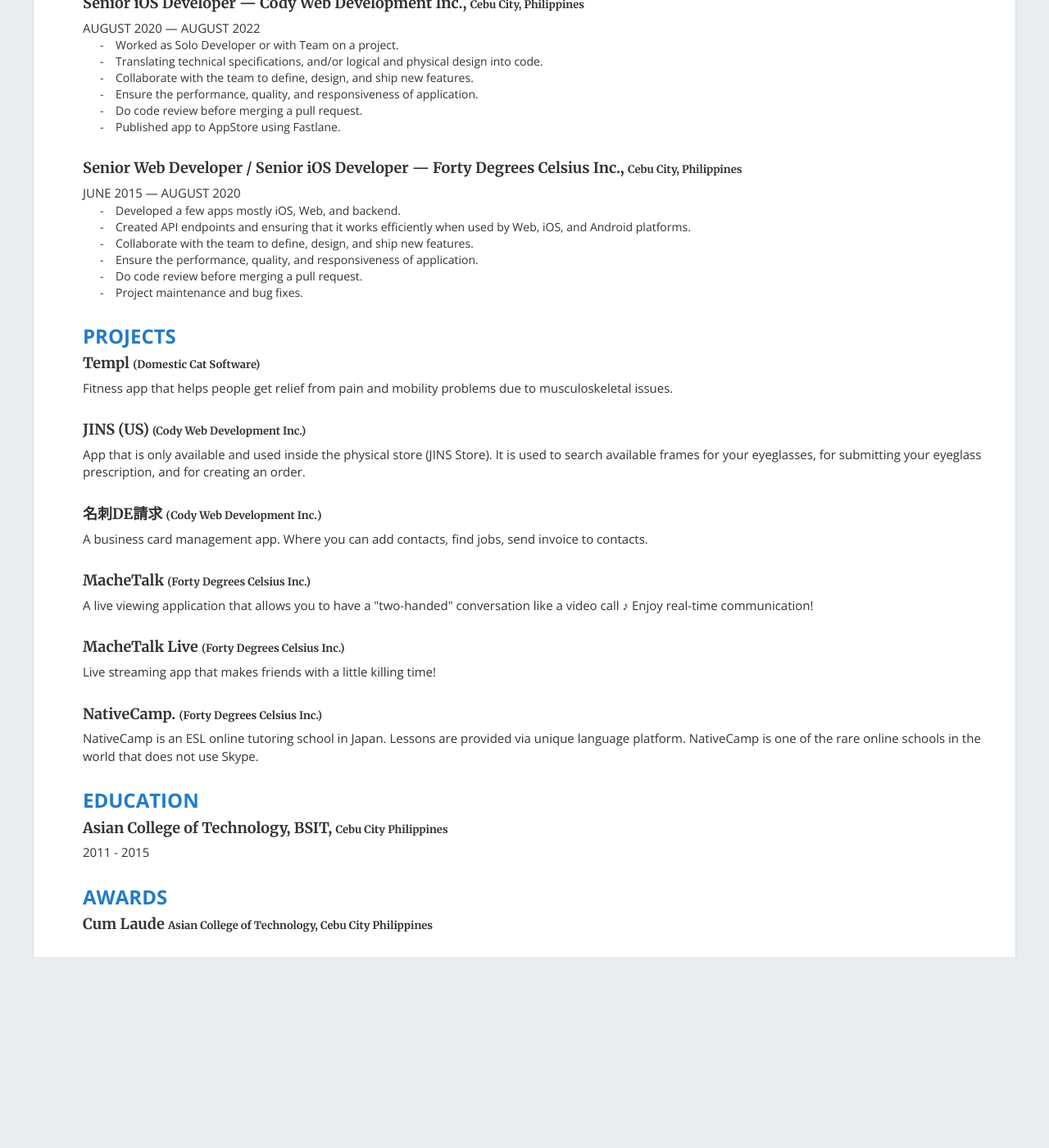
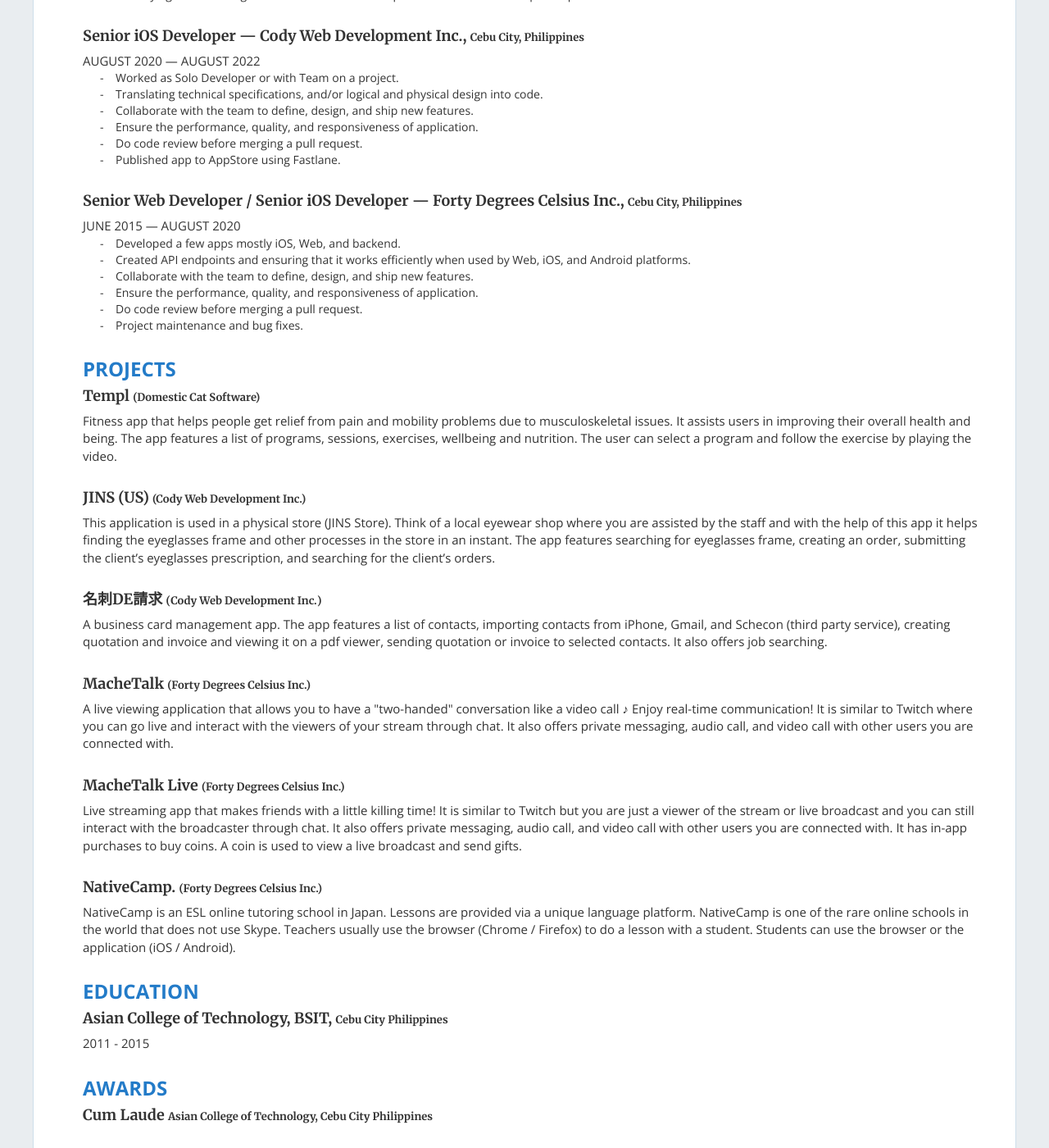
Before and after one commit to jacobearlp/jacobearlp.github.io, a Jekyll site: the page built from resume.md, in a window 1280 px wide and 1400 px high, scrolled down 615 px. Shown: the whole window at 82% size. Built offline with Jekyll 4.4.1, drawn with Linux system fonts in a browser that asks for light colours; nearby versions of some CDN libraries; before the commit the page ends 1782 px from its top, so only the background shows below that; some of the changed text lies outside the part shown.

Commit message:
Update description on each projects

```diff
--- a/_layouts/resume.html
+++ b/_layouts/resume.html
@@ -99,27 +101,39 @@
                 <h3 class="row_header">PROJECTS</h3>
                 <div class="company_row">
                     <h4>Templ <span>(Domestic Cat Software)</span></h4>
-                    <span class="sub_description">Fitness app that helps people get relief from pain and mobility problems due to musculoskeletal issues.</span>
+                    <span class="sub_description">
+                        Fitness app that helps people get relief from pain and mobility problems due to musculoskeletal issues. It assists users in improving their overall health and being. The app features a list of programs, sessions, exercises, wellbeing and nutrition. The user can select a program and follow the exercise by playing the video.
+                    </span>
                 </div>
                 <div class="company_row">
                     <h4>JINS (US) <span>(Cody Web Development  Inc.)</span></h4>
-                    <span class="sub_description">App that is only available and used inside the physical store (JINS Store). It is used to search available frames for your eyeglasses, for submitting your eyeglass prescription, and for creating an order.</span>
+                    <span class="sub_description">
+                        This application is used in a physical store (JINS Store). Think of a local eyewear shop where you are assisted by the staff and with the help of this app it helps finding the eyeglasses frame and other processes in the store in an instant. The app features searching for eyeglasses frame, creating an order, submitting the client’s eyeglasses prescription, and searching for the client’s orders.
+                    </span>
                 </div>
                 <div class="company_row">
                     <h4>名刺DE請求 <span>(Cody Web Development  Inc.)</span></h4>
-                    <span class="sub_description">A business card management app. Where you can add contacts, find jobs, send invoice to contacts.</span>
+                    <span class="sub_description">
+                        A business card management app. The app features a list of contacts, importing contacts from iPhone, Gmail, and Schecon (third party service), creating quotation and invoice and viewing it on a pdf viewer, sending quotation or invoice to selected contacts. It also offers job searching.
+                    </span>
                 </div>
                 <div class="company_row">
                     <h4>MacheTalk <span>(Forty Degrees Celsius Inc.)</span></h4>
-                    <span class="sub_description">A live viewing application that allows you to have a "two-handed" conversation like a video call ♪ Enjoy real-time communication!</span>
+                    <span class="sub_description">
+                        A live viewing application that allows you to have a "two-handed" conversation like a video call ♪ Enjoy real-time communication! It is similar to Twitch where you can go live and interact with  the viewers of your stream through chat. It also offers private messaging, audio call, and video call with other users you are connected with.
+                    </span>
                 </div>
                 <div class="company_row">
                     <h4>MacheTalk Live <span>(Forty Degrees Celsius Inc.)</span></h4>
-                    <span class="sub_description">Live streaming app that makes friends with a little killing time!</span>
+                    <span class="sub_description">
+                        Live streaming app that makes friends with a little killing time! It is similar to Twitch but you are just a viewer of the stream or live broadcast and you can still interact with the broadcaster through chat. It also offers private messaging, audio call, and video call with other users you are connected with. It has in-app purchases to buy coins. A coin is used to view a live broadcast and send gifts.
+                    </span>
                 </div>
                 <div class="company_row">
                     <h4>NativeCamp. <span>(Forty Degrees Celsius Inc.)</span></h4>
-                    <span class="sub_description">NativeCamp is an ESL online tutoring school in Japan. Lessons are provided via unique language platform. NativeCamp is one of the rare online schools in the world that does not use Skype.</span>
+                    <span class="sub_description">
+                        NativeCamp is an ESL online tutoring school in Japan. Lessons are provided via a unique language platform. NativeCamp is one of the rare online schools in the world that does not use Skype. Teachers usually use the browser (Chrome / Firefox) to do a lesson with a student. Students can use the browser or the application  (iOS / Android).
+                    </span>
                 </div>
             </div>
             <!-- Education row -->
```
Also changed, not shown: other parts of _layouts/resume.html (+2 -0 lines).
